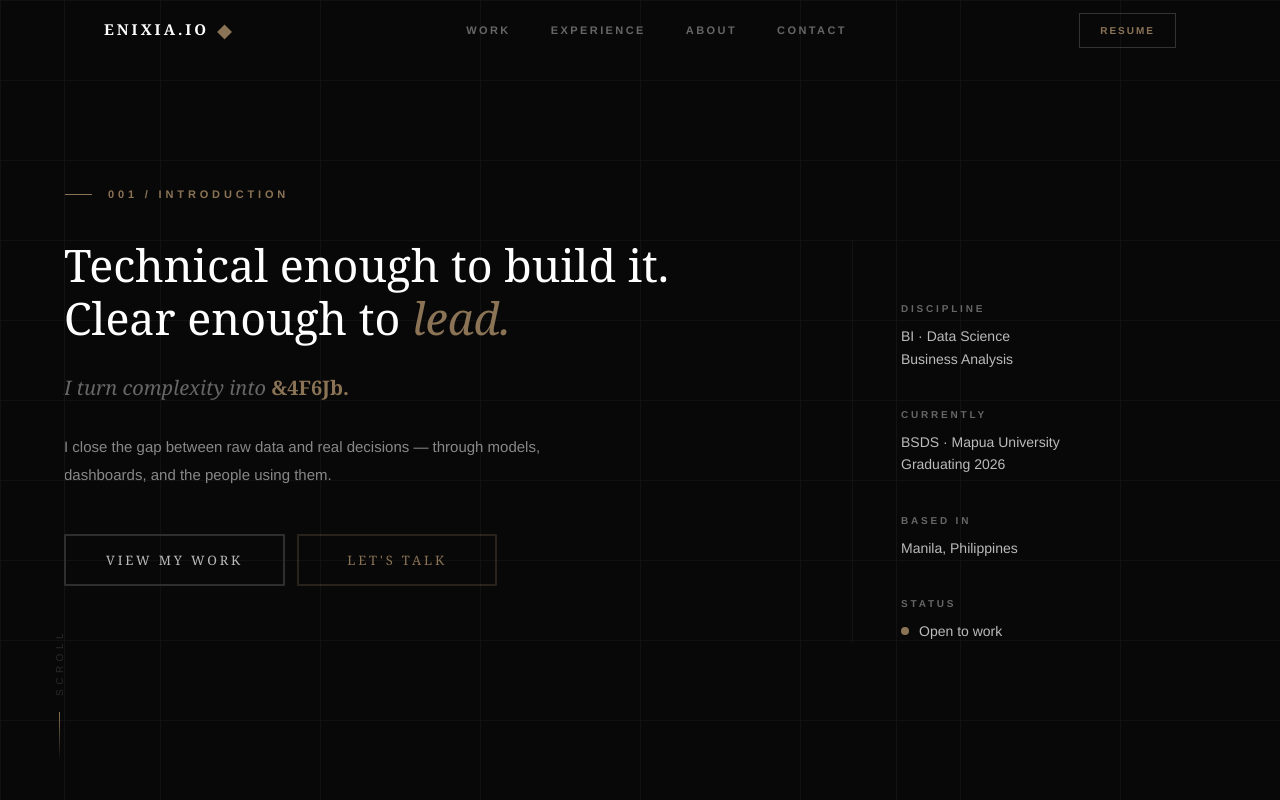
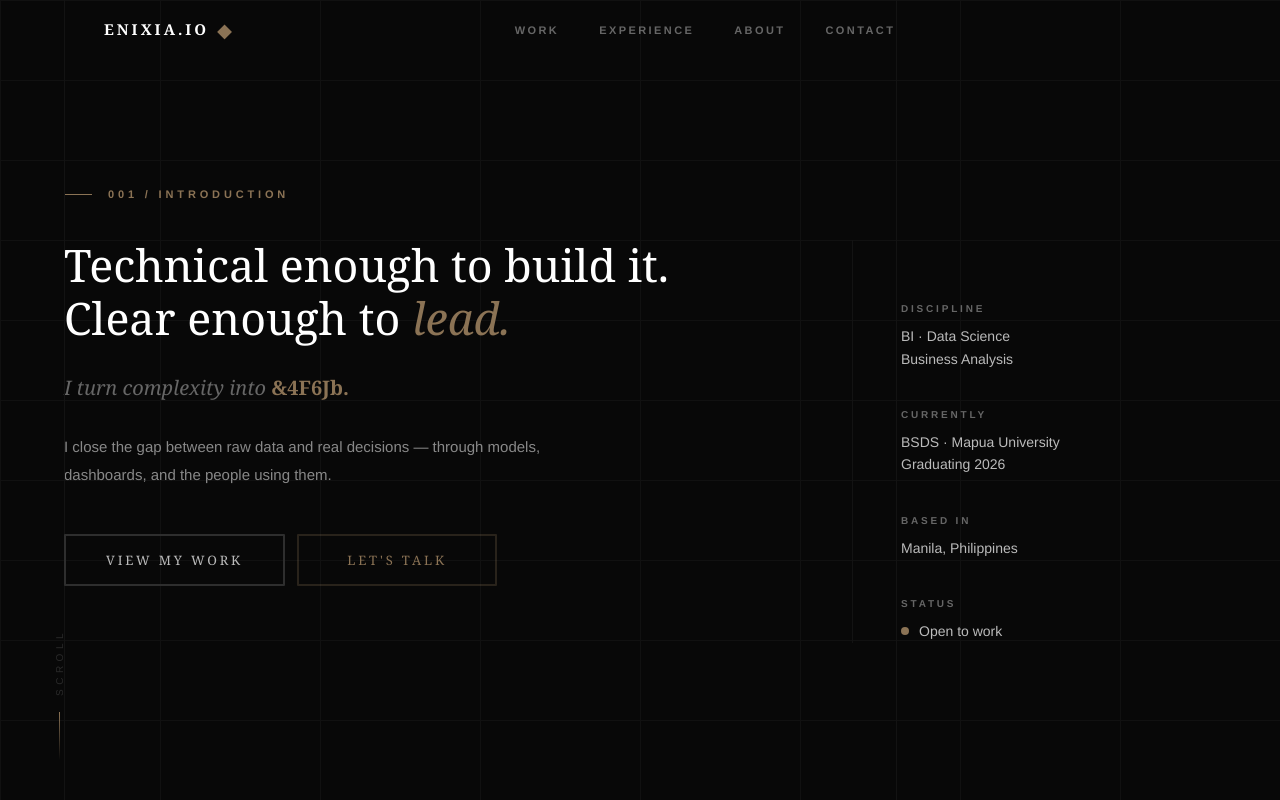
Before and after one commit to clemweb3/portfolio-redefined-shania, a React (Vite) app: page / in a window 1280 px wide. Shown: the top 800 px of the page. Built offline with nearby package versions, Linux system fonts and the light colour scheme.

Commit message:
fixed the navbar to be responsive and added a dropdown menu for smaller screens

```diff
--- a/src/components/Navbar.jsx
+++ b/src/components/Navbar.jsx
@@ -43,10 +43,6 @@
         </div>
 
         <div className="nav-actions">
-          <a href="/resume.pdf" target="_blank" rel="noopener noreferrer" className="nav-resume">
-            Resume
-          </a>
-
           {/* Hamburger */}
           <button
             className={`nav-hamburger${menuOpen ? " nav-hamburger--open" : ""}`}
@@ -73,12 +69,9 @@
           </a>
         ))}
         <a
-          href="/resume.pdf"
           target="_blank"
           rel="noopener noreferrer"
-          className="nav-drawer-resume"
         >
-          Resume ↗
         </a>
       </div>
     </nav>
```
